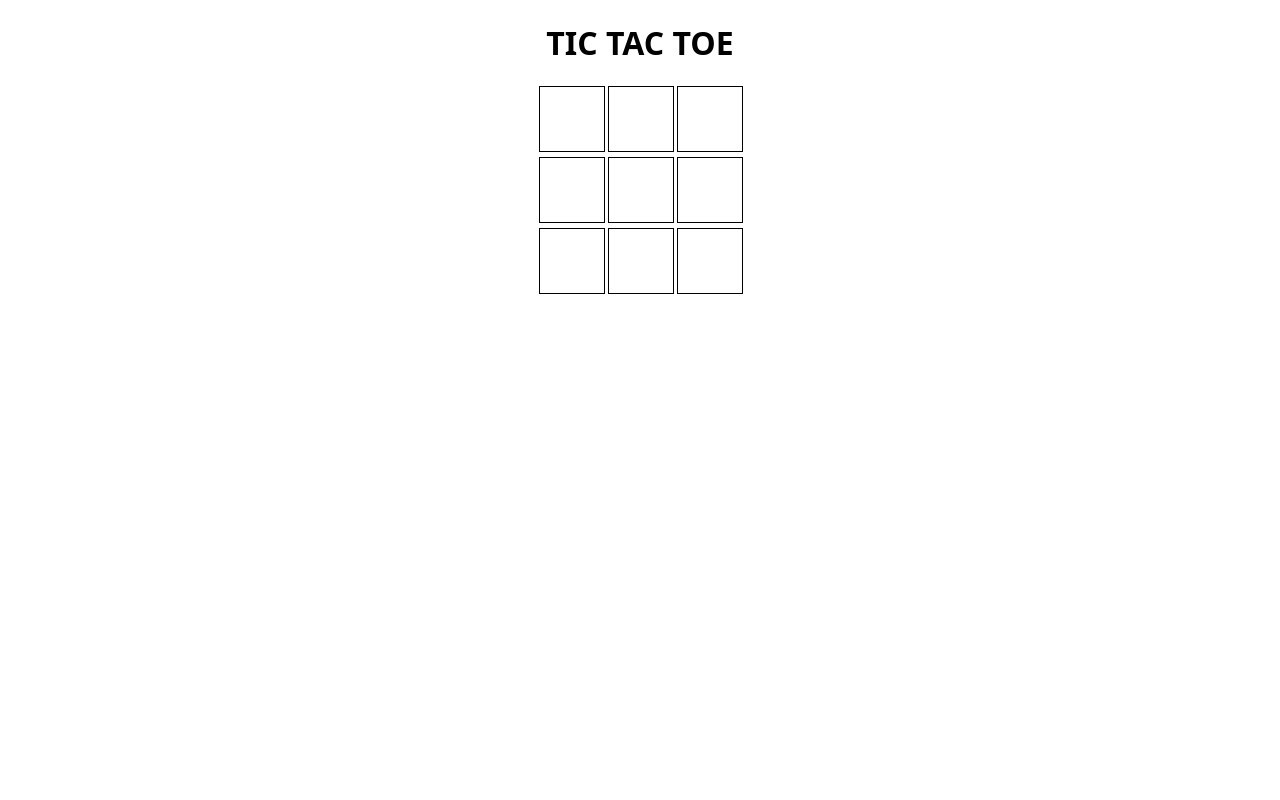
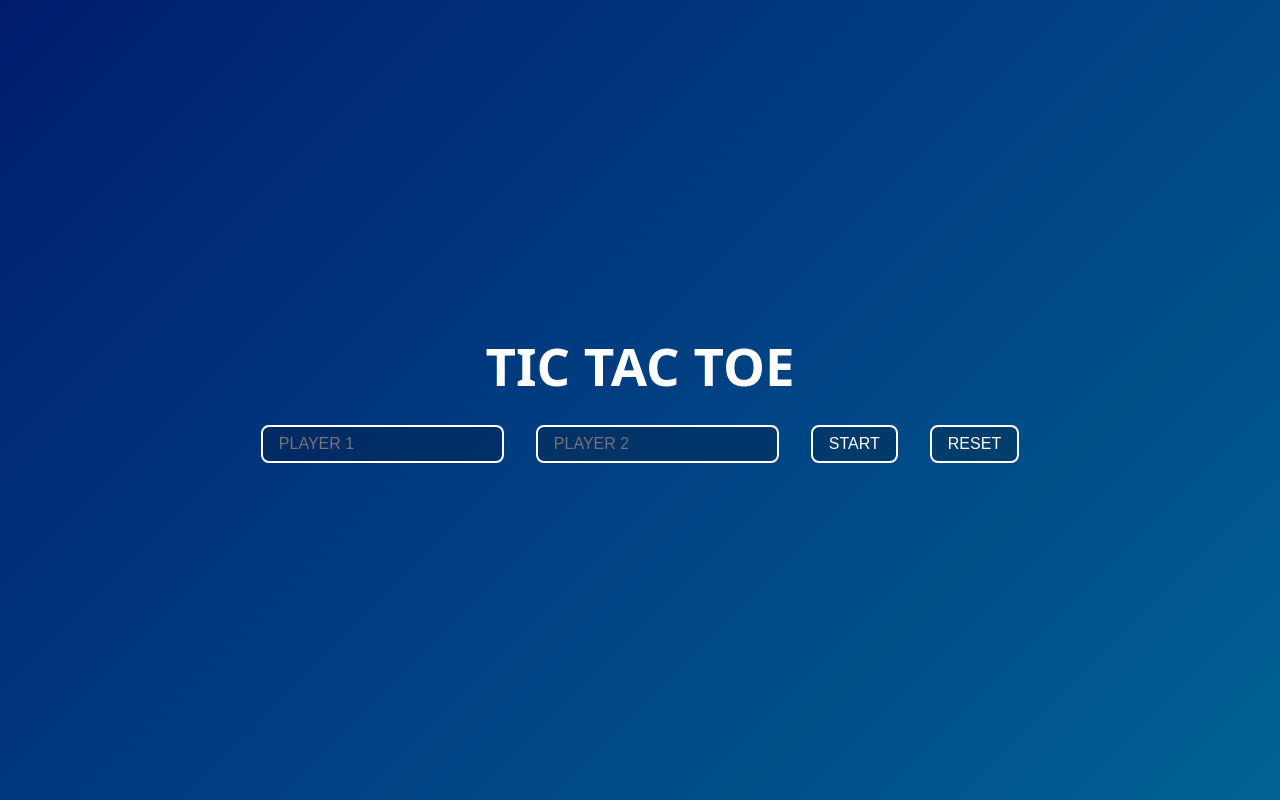
Before and after one commit to JunehyukYoo/tic-tac-toe, a plain HTML site: page index.html in a window 1280 px wide. Drawn offline with Linux system fonts and the light colour scheme.

Commit message:
Added styling.
Need to implement the actual playing of the game.

```diff
--- a/game.js
+++ b/game.js
@@ -25,7 +25,7 @@ const gameBoard = (function () {
     const getBoard = () => board;
     const getVal = (r, c) => board[r][c];
     const setVal = function (r, c, val) {
-        board[r][c] = val;
+        board[(r * 3) + c] = val;
         render();
     };
     return { board, reset, render, getBoard, getVal, setVal };
@@ -87,4 +87,10 @@ const gameState = (function () {
     return {start, getPlayers, checkWinner};
 })();
 
-gameState.start();
+const form = document.querySelector("form")
+console.log(form);
+form.addEventListener("submit", (e) => {
+    e.preventDefault();
+    console.log("HELLO!");
+    gameState.start();
+});
--- a/index.html
+++ b/index.html
@@ -8,7 +8,15 @@
 </head>
 <body>
     <h1>TIC TAC TOE</h1>
-    <div class="container">
+    <div class="container"></div>
+    <div>
+        <form>
+            <input type="text" id="p1" name="p1" placeholder="Player 1" required>
+            <input type="text" id="p2" name="p2" placeholder="Player 2" required>
+            <button type="submit">Start</button>
+            <button type="button">Reset</button>
+        </form>
+
     </div>
     <script src="game.js"></script>
 </body>
--- a/style.css
+++ b/style.css
@@ -1,5 +1,7 @@
 * {
-    --tile-size: 4em;
+    --tile-size: 7rem;
+    --tile-gap: 15px;
+    --border-color: linear-gradient(135deg, #f0f0f0, #f0f0f0);
 }
 
 body {
@@ -7,16 +9,25 @@ body {
     margin: 0;
     font-family: system-ui, -apple-system, BlinkMacSystemFont, 'Segoe UI', Roboto, Oxygen, Ubuntu, Cantarell, 'Open Sans', 'Helvetica Neue', sans-serif;
 
+    background: linear-gradient(135deg, #001c70, #006293);
+    color: white;
+    min-height: 100vh;
+
     display: flex;
     flex-direction: column;
     justify-content: center;
     align-items: center;
 }
 
+h1 {
+    font-size: 3.3rem;
+    margin: 0 0 1rem 0;
+}
+
 .container {
     display: grid;
-    column-gap: 5px;
-    row-gap: 5px;
+    column-gap: var(--tile-gap);
+    row-gap: var(--tile-gap);
     grid-template-columns: repeat(3, var(--tile-size));
 }
 
@@ -24,5 +35,36 @@ body {
     width: var(--tile-size);
     height: var(--tile-size);
 
-    border: 1px solid black;
+    border: 2px solid white;
+    border-radius: 15%;
+
+    transition: background-color 0.3s ease, color 0.3s ease;
 }
+
+.tile:hover {
+    background-color: rgba(0, 0, 0, 0.2);
+}
+
+form {
+    display: flex;
+    gap: 1rem;
+}
+
+button,
+input {
+  border: 2px solid white;
+  background-color: rgba(0, 0, 0, 0.2);
+  color: white;
+  font-size: 1rem;
+  padding: 0.5rem 1rem;
+  margin: 0.5rem;
+  border-radius: 8px;
+  text-transform: uppercase;
+  cursor: pointer;
+  transition: background-color 0.3s ease, color 0.3s ease;
+}
+
+button:hover,
+input:hover {
+  background-color: rgba(0, 0, 0, 0.5);
+}
```
